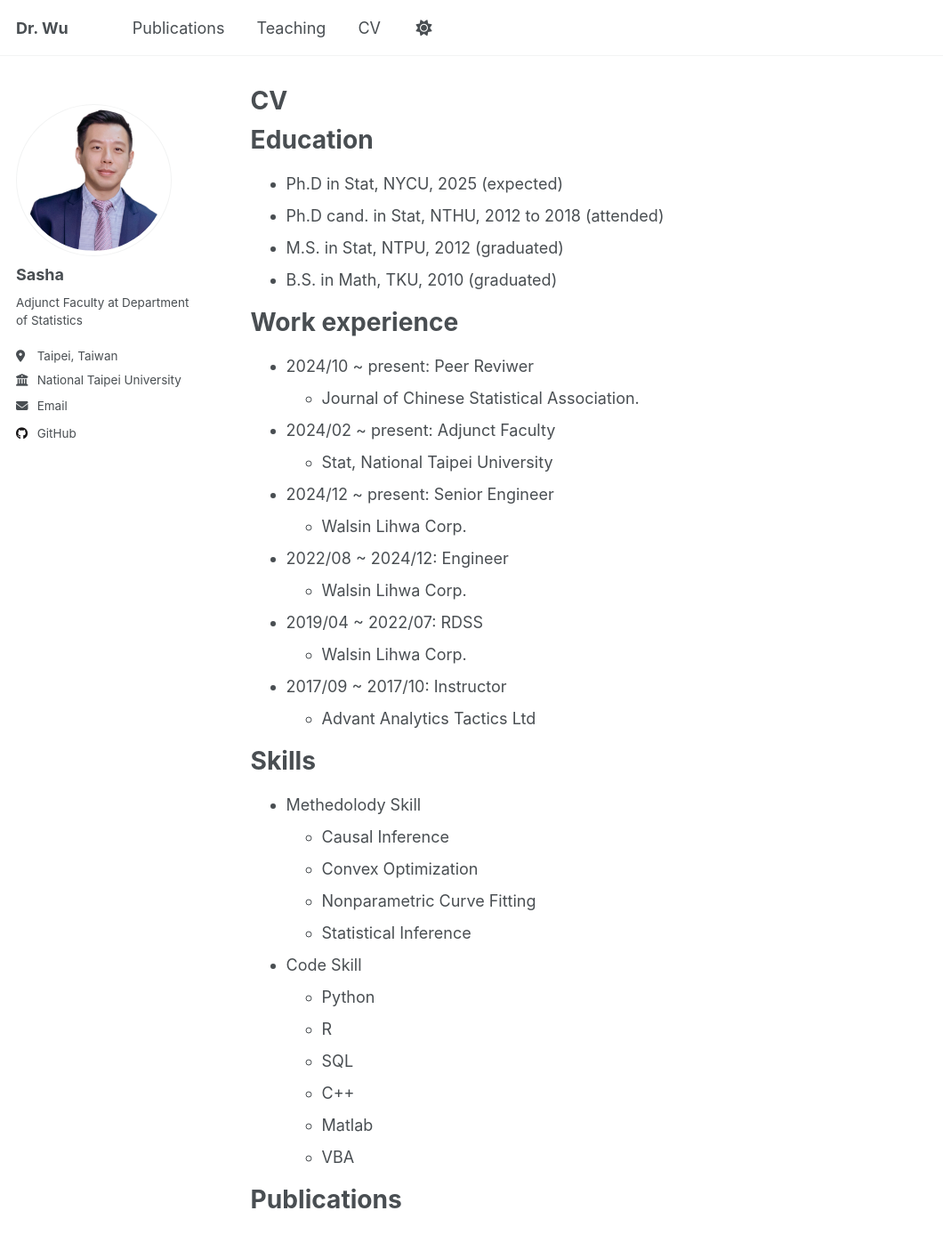
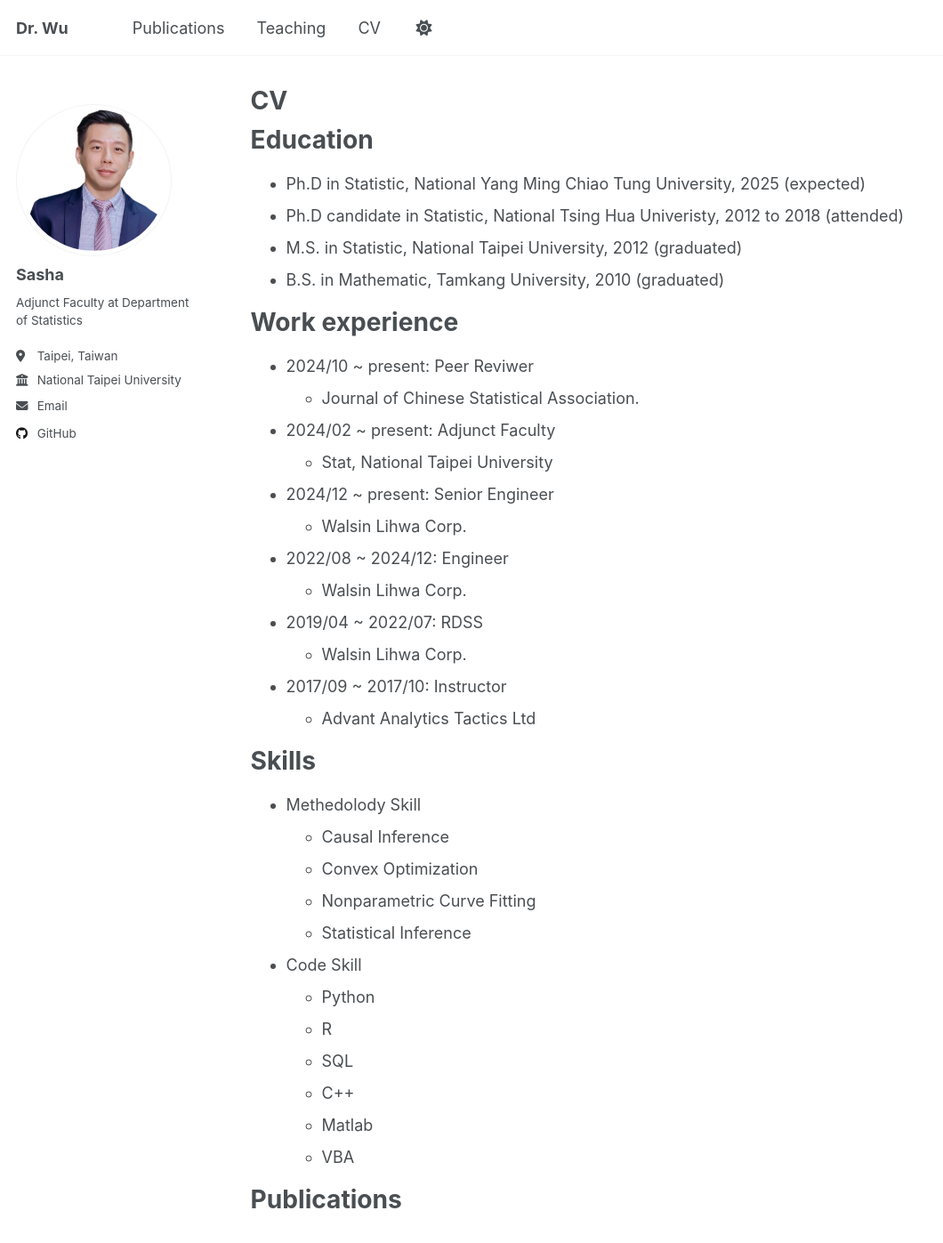
Before and after one commit to SashaWuNYCU/sashawunycu.github.io, a Jekyll site: the page built from _pages/cv.md, in a window 1280 px wide and 1400 px high. Shown: the top 1397 px of the window at 89% size, without its empty margins (0-1060 px from the left). Built offline with Jekyll 4.4.1, drawn with Linux system fonts in a browser that asks for light colours; a script that is not in the unit is left out; some of the changed text lies outside the part shown.

Commit message:
New add ver 250911

```diff
--- a/_pages/cv.md
+++ b/_pages/cv.md
@@ -11,10 +11,10 @@
 
 Education
 ======
-* Ph.D in Stat, NYCU, 2025 (expected)
-* Ph.D cand. in Stat, NTHU, 2012 to 2018 (attended)
-* M.S. in Stat, NTPU, 2012 (graduated)
-* B.S. in Math, TKU, 2010 (graduated)
+* Ph.D in Statistic, National Yang Ming Chiao Tung University, 2025 (expected)
+* Ph.D candidate in Statistic, National Tsing Hua Univeristy, 2012 to 2018 (attended)
+* M.S. in Statistic, National Taipei University, 2012 (graduated)
+* B.S. in Mathematic, Tamkang University, 2010 (graduated)
 
 Work experience
 ======
@@ -57,11 +57,11 @@
     {% include archive-single-cv.html %}
   {% endfor %}</ul>
 
-Talks
-======
-  <ul>{% for post in site.talks reversed %}
-    {% include archive-single-talk-cv.html  %}
-  {% endfor %}</ul>
+# Talks
+# ======
+#   <ul>{% for post in site.talks reversed %}
+#    {% include archive-single-talk-cv.html  %}
+#  {% endfor %}</ul>
 
 Teaching
 ======
@@ -69,6 +69,6 @@
     {% include archive-single-cv.html %}
   {% endfor %}</ul>
 
-Service and leadership
-======
-* Currently signed in to 43 different slack teams
+# Service and leadership
+# ======
+# * Currently signed in to 43 different slack teams
```
Also changed, not shown: _teaching/2024-2nd semester-teaching.md (+1 -1 lines), _teaching/2025-1st semester-teaching.md (+3 -0 lines), 1 other file.
